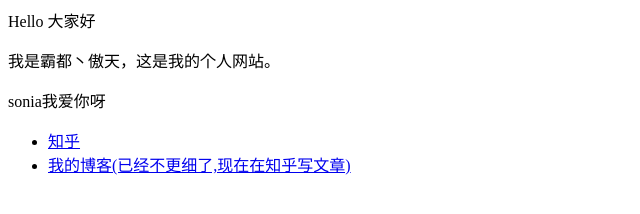
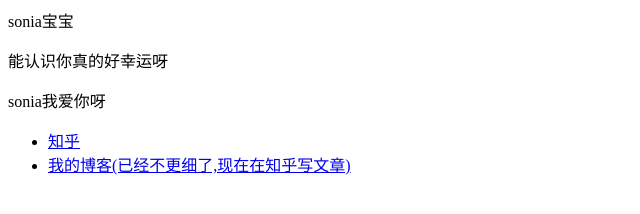
Before and after one commit to Sir125/sonia.github.io, a plain HTML site: page index.html in a window 1280 px wide. Shown: the whole page, without its empty margins (0-640 px from the left). Drawn offline with Linux system fonts and the light colour scheme.

Commit message:
Update index.html
Signed-off-by: Sir125 <121747153+Sir125@users.noreply.github.com>

```diff
--- a/index.html
+++ b/index.html
@@ -1,5 +1,5 @@
-<p>Hello 大家好</p>
-<p>我是霸都丶傲天，这是我的个人网站。 </p>
+<p>sonia宝宝</p>
+<p>能认识你真的好幸运呀 </p>
 <p>sonia我爱你呀</p>
 
 <ul>
```
